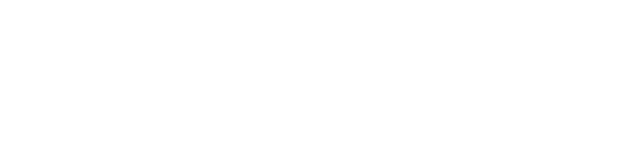
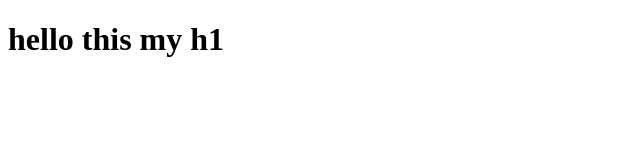
Before and after one commit to sharmauday1212/learning, a plain HTML site: page index.html in a window 1280 px wide. Shown: the whole page, without its empty margins (0-640 px from the left). Drawn offline with Linux system fonts and the light colour scheme.

Commit message:
added h1 tag

```diff
--- a/index.html
+++ b/index.html
@@ -6,6 +6,7 @@
     <title>Document</title>
 </head>
 <body>
+    <h1>hello this my h1</h1>
 
 </body>
 </html>
```
